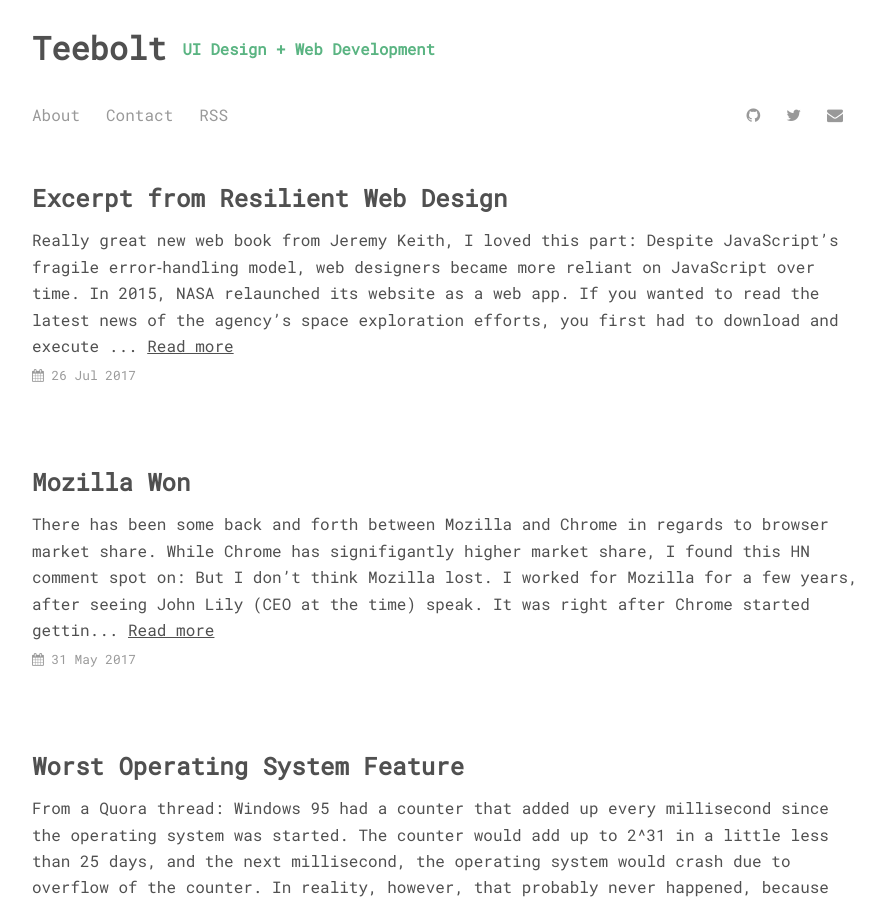
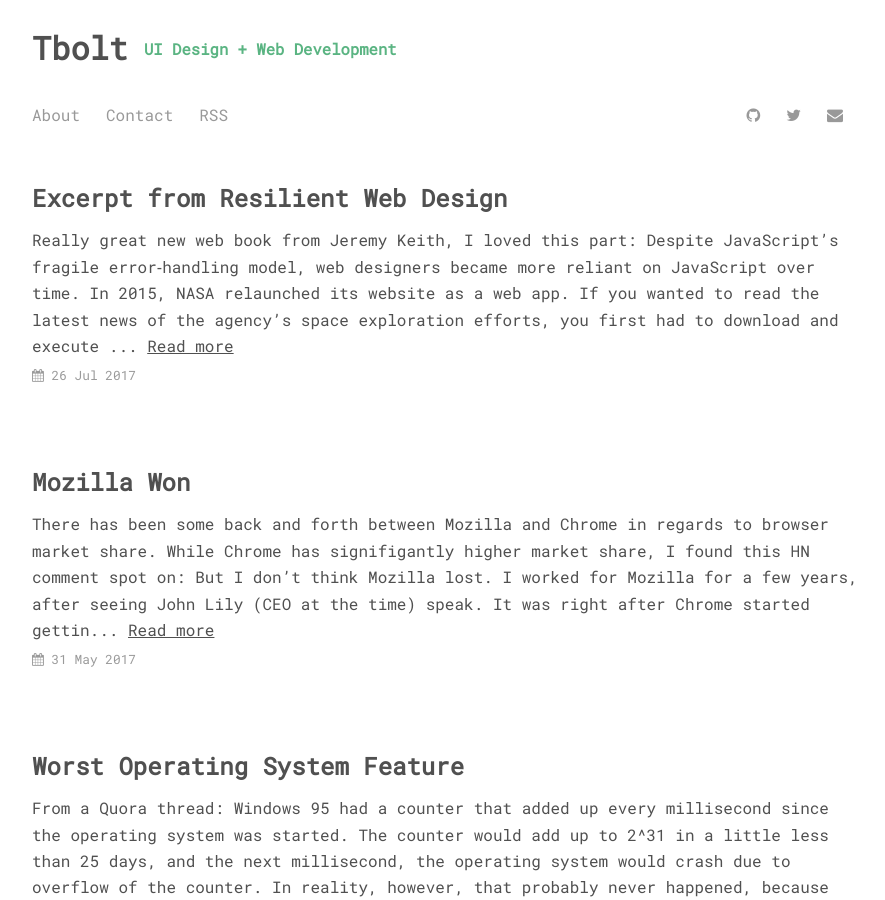
Before and after one commit to tbolt/tbolt.space, a Jekyll site: the page built from index.html, in a window 1280 px wide and 900 px high. Shown: the whole window, without its empty margins (192-1077 px from the left). Built offline with Jekyll 4.4.1, drawn with Linux system fonts in a browser that asks for light colours; nearby versions of some CDN libraries; the list of posts is cut into pages by our own code.

Commit message:
update name

```diff
--- a/_data/settings.yml
+++ b/_data/settings.yml
@@ -1,7 +1,6 @@
-title:  Teebolt
+title:  Tbolt
 tagline:  UI Design + Web Development
 author:
-  name: "Tyler Bolchoz"
   twitter:  tbolt
 
 menu:
--- a/menu/contact.md
+++ b/menu/contact.md
@@ -3,4 +3,4 @@ layout: page
 title: Contact
 ---
 
-If you are having any problems, any questions or suggestions, feel free to [tweet at me](https://twitter.com/intent/tweet?screen_name=tbolt), or [file a GitHub issue](https://github.com/tbolt/teebolt-site/issues/new)
+If you are having any problems, any questions or suggestions, feel free to [tweet at me](https://twitter.com/intent/tweet?screen_name=tbolt), or [file a GitHub issue](https://github.com/tbolt/tbolt-site/issues/new)
```
Also changed, not shown: README.md.
